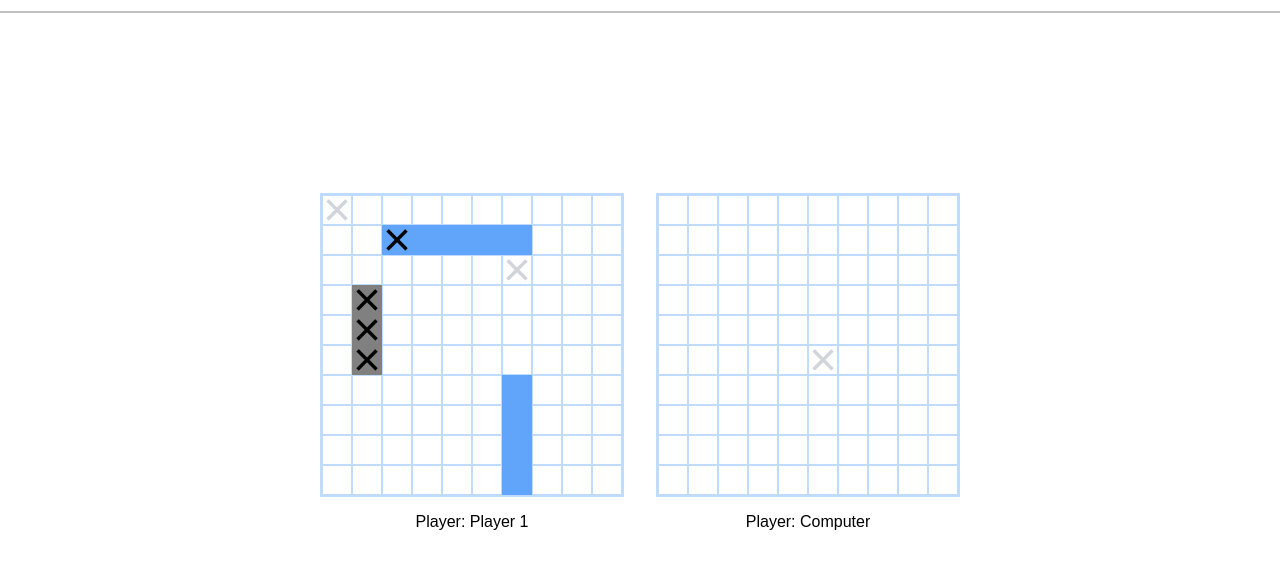
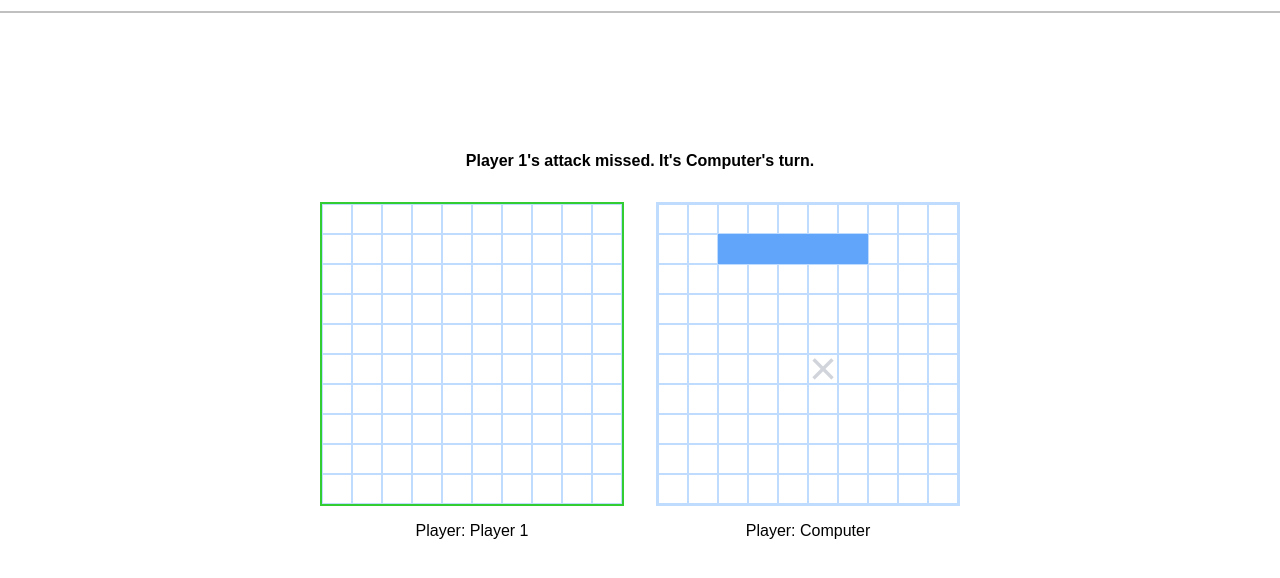
Before and after one commit to tyj916/battleship, a website built with webpack: page src/index.html in a window 1280 px wide. Both pictures are taken after a click on the element 808 px from the left and 434 px from the top of the page. Shown: the part 90-668 px from the top of the page. Built offline with nearby package versions, Linux system fonts and the light colour scheme.

Commit message:
Remodule game controller

```diff
--- /dev/null
+++ b/src/controller.js
@@ -0,0 +1,87 @@
+import Player from './player';
+import Ship from './ship';
+
+export default function gameController(
+  playerOneName = 'Player 1',
+  playerTwoName = 'Computer',
+) {
+  const player1 = Player(playerOneName);
+  const player2 = Player(playerTwoName, 'computer');
+
+  player1.gameboard.placeShip(Ship(5), [1, 2]);
+  player2.gameboard.placeShip(Ship(5), [1, 2]);
+
+  let activePlayer = player1;
+  let message = `It's ${activePlayer.name}'s turn.`;
+
+  // cache DOM
+  const gameContainer = document.querySelector('.game-container');
+  const messageContainer = gameContainer.querySelector('.game-message');
+  const p1Container = gameContainer.querySelector('.player-container.player-1');
+  const p2Container = gameContainer.querySelector('.player-container.player-2');
+
+  function getTargetBoardElement() {
+    return activePlayer === player1
+      ? p2Container.querySelector('.gameboard')
+      : p1Container.querySelector('.gameboard');
+  }
+
+  function activateBoard() {
+    const targetBoardEl = getTargetBoardElement();
+    targetBoardEl.classList.add('active', 'hide-ship');
+    targetBoardEl.addEventListener('click', (e) => {
+      const targetRow = +e.target.dataset.row;
+      const targetCol = +e.target.dataset.col;
+
+      // eslint-disable-next-line no-use-before-define
+      playRound(targetRow, targetCol);
+    });
+  }
+
+  function render() {
+    messageContainer.textContent = message;
+    p1Container.textContent = '';
+    p2Container.textContent = '';
+    player1.render(p1Container);
+    player2.render(p2Container);
+    activateBoard();
+  }
+
+  function switchActivePlayer() {
+    activePlayer = activePlayer === player1 ? player2 : player1;
+  }
+
+  function getTargetBoard() {
+    return activePlayer === player1 ? player2.gameboard : player1.gameboard;
+  }
+
+  function playRound(targetRow, targetCol) {
+    const targetBoard = getTargetBoard();
+
+    if (!targetBoard.isHitBefore([targetRow, targetCol])) {
+      const attackCondition = targetBoard.receiveAttack([targetRow, targetCol]);
+
+      if (attackCondition === 'hit') {
+        message = `${activePlayer.name} hit!`;
+
+        if (targetBoard.gameboard[targetRow][targetCol].isSunk()) {
+          message += ` ${activePlayer.name} has destroyed a ship!`;
+        }
+      } else {
+        message = `${activePlayer.name}'s attack missed.`;
+      }
+
+      switchActivePlayer();
+
+      message += ` It's ${activePlayer.name}'s turn.`;
+    } else {
+      message = `This cell is selected before! Please try again, ${activePlayer.name}.`;
+    }
+
+    render();
+  }
+
+  render();
+
+  return {};
+}
--- a/src/gameboard.js
+++ b/src/gameboard.js
@@ -73,7 +73,7 @@ export default function Gameboard(rows = 10, cols = 10) {
   }
 
   function receiveAttack(coordinate) {
-    if (isHitBefore(coordinate)) return;
+    if (isHitBefore(coordinate)) return 'hit before';
 
     hitCoordinate.push(coordinate);
 
@@ -83,9 +83,10 @@ export default function Gameboard(rows = 10, cols = 10) {
     if (gameboard[x][y] === null) {
       gameboard[x][y] = 'missed';
       missedAttacks.push(coordinate);
-    } else {
-      gameboard[x][y].hit();
+      return 'missed';
     }
+    gameboard[x][y].hit();
+    return 'hit';
   }
 
   function render(container) {
--- a/src/index.js
+++ b/src/index.js
@@ -1,4 +1,4 @@
 import './style.css';
-import game from './driver';
+import gameController from './controller';
 
-game();
+gameController();
--- a/src/style.css
+++ b/src/style.css
@@ -56,6 +56,10 @@ main {
   border: 2px solid var(--gameboard-border-color);
 }
 
+.gameboard.active {
+  border-color: limegreen;
+}
+
 .row {
   flex: 1;
   display: flex;
```
